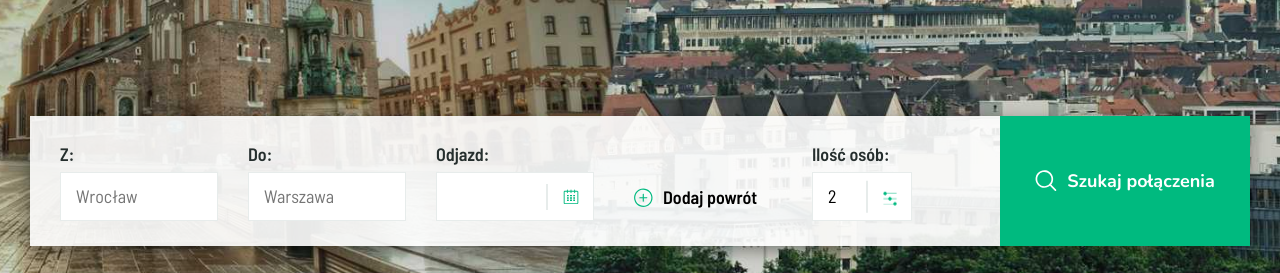
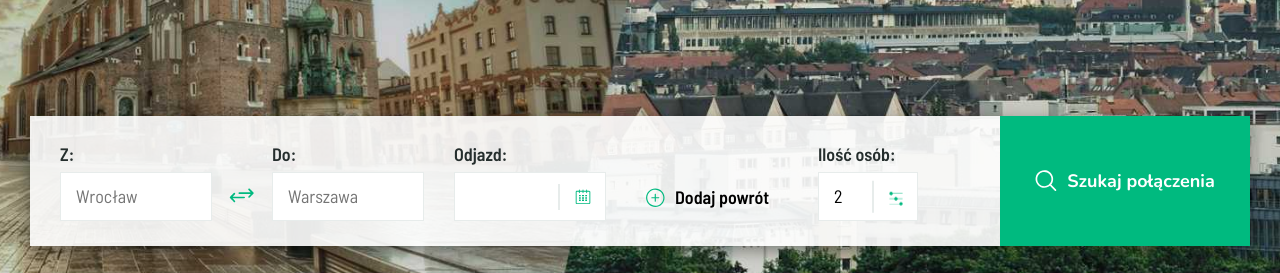
Before and after one commit to danielchoragwicki/wow-bus, a website: page src/index.html in a window 1280 px wide. Shown: the part 483-756 px from the top of the page. Drawn offline with nearby package versions, Linux system fonts and the light colour scheme; files whose address does not match are found by name.

Commit message:
Correction

```diff
--- a/src/index.html
+++ b/src/index.html
@@ -167,11 +167,11 @@
             <div class="search">
                 <form class="search__form">
                     <div class="search__inner">
-                        <div class="search__box">
+                        <div class="search__box search__box--from-city">
                             <label for="from-city" class="search__title">Z:</label>
                             <input id="from-city" class="search__input" placeholder="Wrocław" list="cities">
                         </div>
-                        <div class="search__box">
+                        <div class="search__box search__box--dest-city">
                             <label for="dest-city" class="search__title">Do:</label>
                             <input id="dest-city" class="search__input" placeholder="Warszawa" list="cities2">
                         </div>
--- a/src/js/scripts.js
+++ b/src/js/scripts.js
@@ -27,7 +27,7 @@ $(document).ready(function () {
     $(function() {
         $(".datepicker").datepicker({
             showOn: "button",
-            buttonImage: "../img/search-calendar.png",
+            buttonImage: "img/search-calendar.png",
             buttonImageOnly: true,
             buttonText: "Wybierz datę"
         });
--- a/src/scss/components/_search.scss
+++ b/src/scss/components/_search.scss
@@ -38,6 +38,29 @@
             padding: 0 15px;
             flex: 1;
         }
+        &--from-city {
+            @include respond-to(xl) {
+                padding-right: 30px;
+            }
+            &::after {
+                position: absolute;
+                top: 52%;
+                right: -12px;
+                content: '';
+                background: no-repeat center url('../../img/search-arrows.png');
+                width: 25px;
+                height: 25px;
+                display: none;
+                @include respond-to(xl) {
+                    display: block;
+                }
+            }
+        }
+        &--dest-city {
+            @include respond-to(xl) {
+                padding-left: 30px;
+            }
+        }
     }
     &__title {
         font-weight: 600;
@@ -57,8 +80,6 @@
     }
     &__input-wrapper {
         position: relative;
-        // display: flex;
-        // align-items: center;
         width: 100%;
         &--persons {
             width: auto;
--- a/src/scss/pages/_index.scss
+++ b/src/scss/pages/_index.scss
@@ -5,7 +5,7 @@
     flex-direction: column;
     justify-content: space-between;
     @include respond-to(lg) {
-        height: 500px;
+        min-height: 500px;
     }
     @include respond-to(xl) {
         height: 650px;
```
Also changed, not shown: src/css/style.css.
